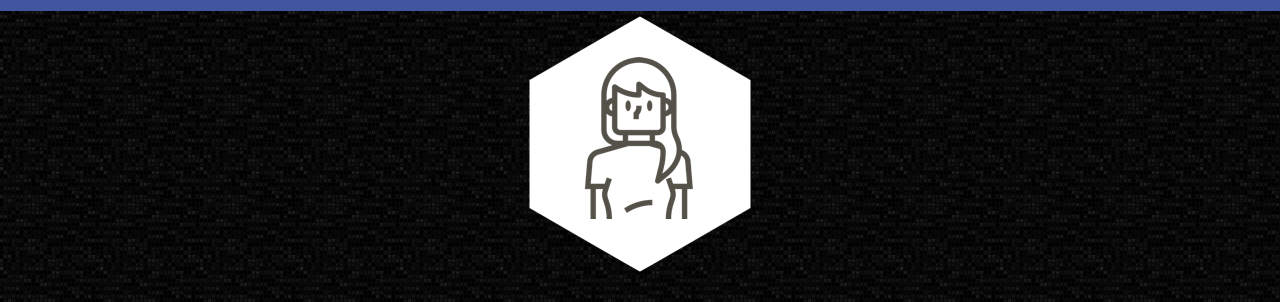
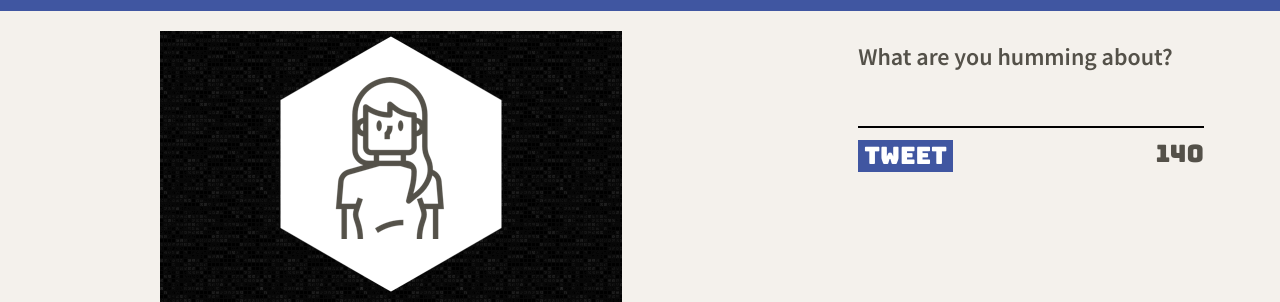
Before and after one commit to firewallfail/tweeter, a website: page public/index.html in a window 1280 px wide. Shown: the part 109-411 px from the top of the page. Drawn offline with nearby package versions, Linux system fonts and the light colour scheme; no server answers.

Commit message:
Change to responsive layout

```diff
--- a/public/index.html
+++ b/public/index.html
@@ -5,7 +5,6 @@
   <!-- Meta Information -->
   <title>Tweeter - Home Page</title>
   <meta name='viewport' content='width=device-width, initial-scale=1.0, maximum-scale=1.0' />
-
 
   <!-- External CSS -->
   <link rel="stylesheet" href="https://cdnjs.cloudflare.com/ajax/libs/normalize/8.0.1/normalize.min.css"
@@ -62,7 +61,6 @@
   <main class="container">
     <section class="tweet-section">
       <h1 id="submit-error" class="error"></h1>
-      <h2 class="tweet-h2">COMPOSE TWEET</h2>
       <form class="tweet-form" action="/tweets" method="POST">
         <label for="tweet-text">What are you humming about?</label>
         <textarea name="text" id="tweet-text"></textarea>
--- a/public/styles/header.css
+++ b/public/styles/header.css
@@ -9,3 +9,19 @@
   background-color: black;
   background-image: url(../images/3px-tile.png);
 }
+
+@media only screen and (min-width: 1024px) {
+  body {
+    display: flex;
+  }
+
+  .container {
+    margin-top: 140px;
+    width: 50vw;
+  }
+
+  .profile {
+    width: 50vw;
+    margin: 140px 10rem;
+  }
+}
--- a/public/styles/nav.css
+++ b/public/styles/nav.css
@@ -28,3 +28,10 @@
 .fa-angles-down {
   color: red;
 }
+
+@media only screen and (max-width: 1023px) {
+  .navbar {
+    background-color: black;
+    background-image: url(../images/3px-tile.png);
+  }
+}
```
